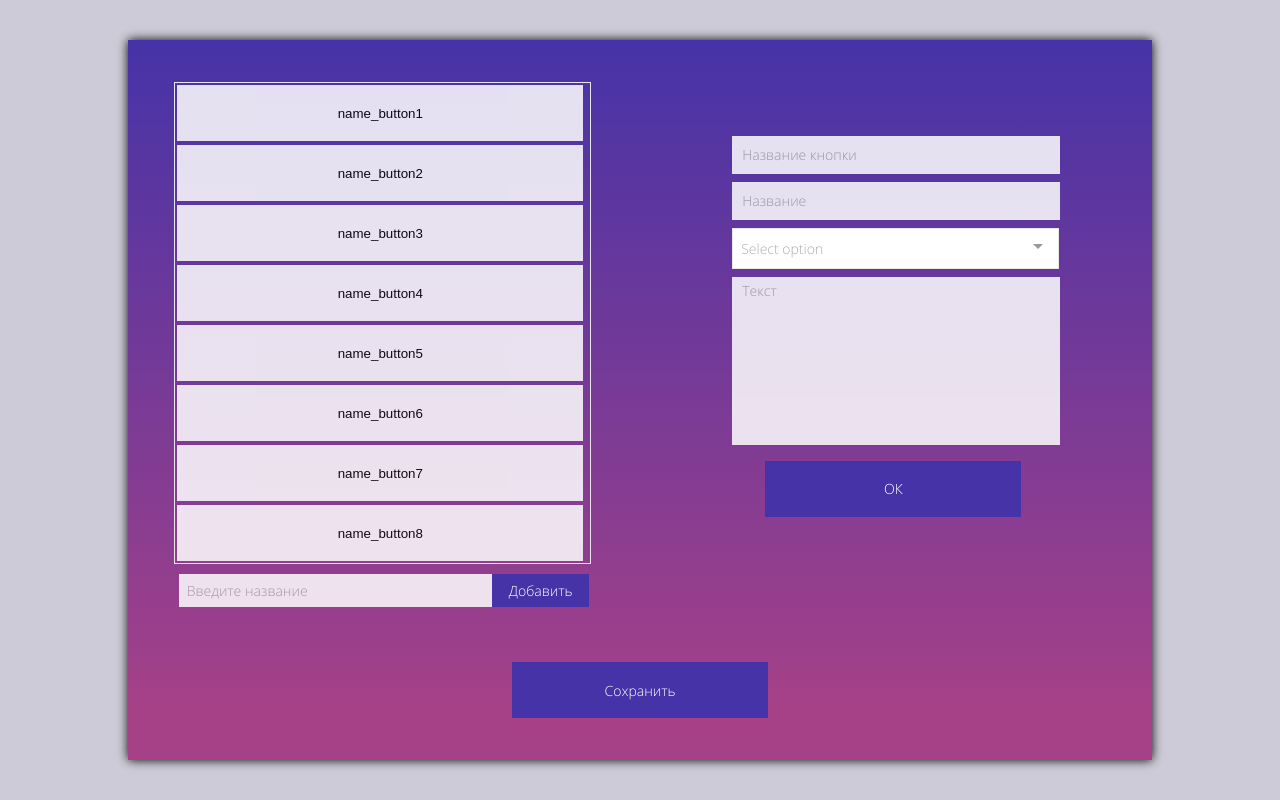
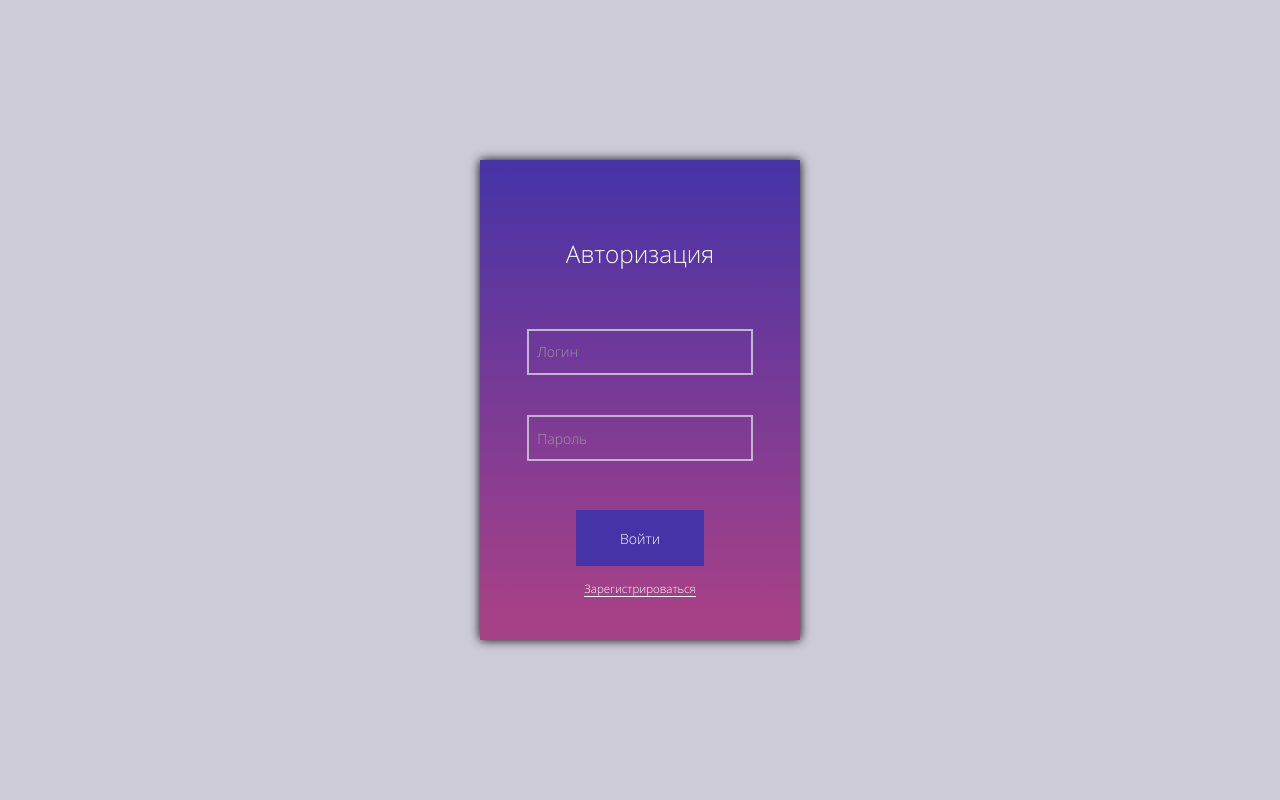
Before and after one commit to anazot/form_bot, a Vue app: page / in a window 1280 px wide. Built offline with nearby package versions, Linux system fonts and the light colour scheme; no server answers.

Commit message:
fifth commit

```diff
--- a/src/App.vue
+++ b/src/App.vue
@@ -1,20 +1,18 @@
 <template>
   <div id="app">
     <div id="nav">
-      <Main></Main>
-     <!--<router-view/>-->
+     <router-view/>
     </div>
   </div>
 </template>
 
 <script>
 
-import Main from "@/components/Main";
 export default {
   name: 'App',
 
   components:{
-    Main
+
 
   },
   computed:{
```
